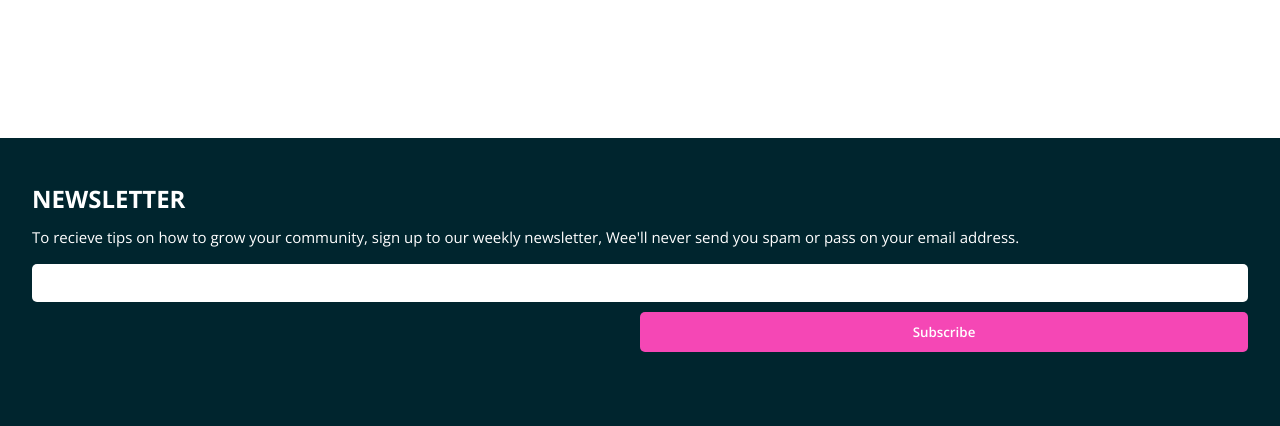
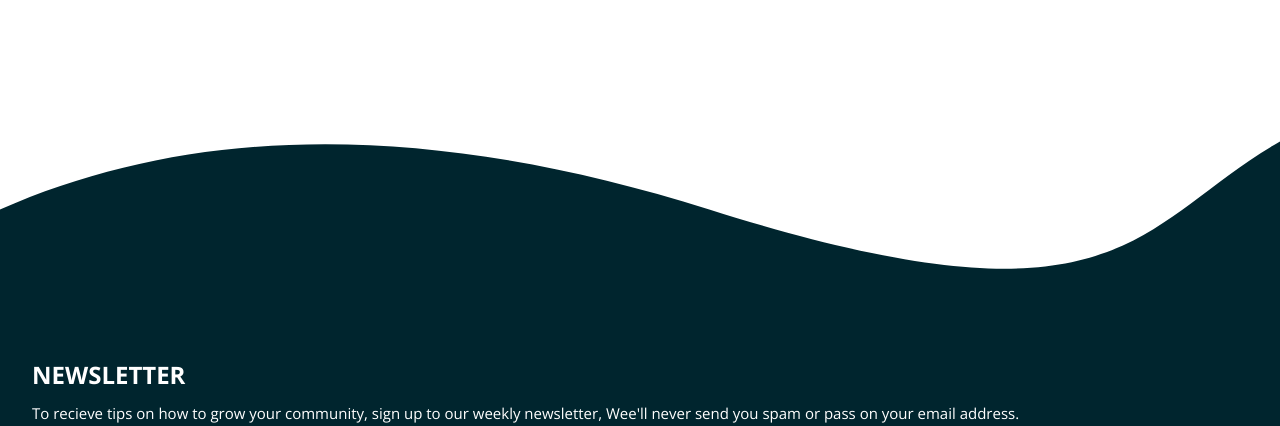
Before and after one commit to Sebastian-1406/Proyecto_2, a plain HTML site: page index.html in a window 1280 px wide. Shown: the part 7880-8306 px from the top of the page. Drawn offline with nearby package versions, Linux system fonts and the light colour scheme.

Commit message:
correncion footer

```diff
--- a/app/app.css
+++ b/app/app.css
@@ -119,7 +119,7 @@
     background-color: hsl(192, 100%, 9%);
     padding: 2em;
     color: white;
-    margin-top: -1px;
+    margin-top: -5px;
 }
 .footer__contenedor-titulo{
     margin: 0.5em 0;
--- a/index.html
+++ b/index.html
@@ -93,7 +93,7 @@
 	</main>
 	<footer class="footer">
 
-		<!-- <img class="footer__imagen contenendor__imagen-top" src="./images/bg-footer-top-mobile.svg" alt=""> -->
+		<img class="footer__imagen contenendor__imagen-top" src="./images/bg-footer-top-mobile.svg" alt="">
 
 		<div class="footer__contenedor">
 			<h2 class="footer__contenedor-titulo">NEWSLETTER</h2>
```
